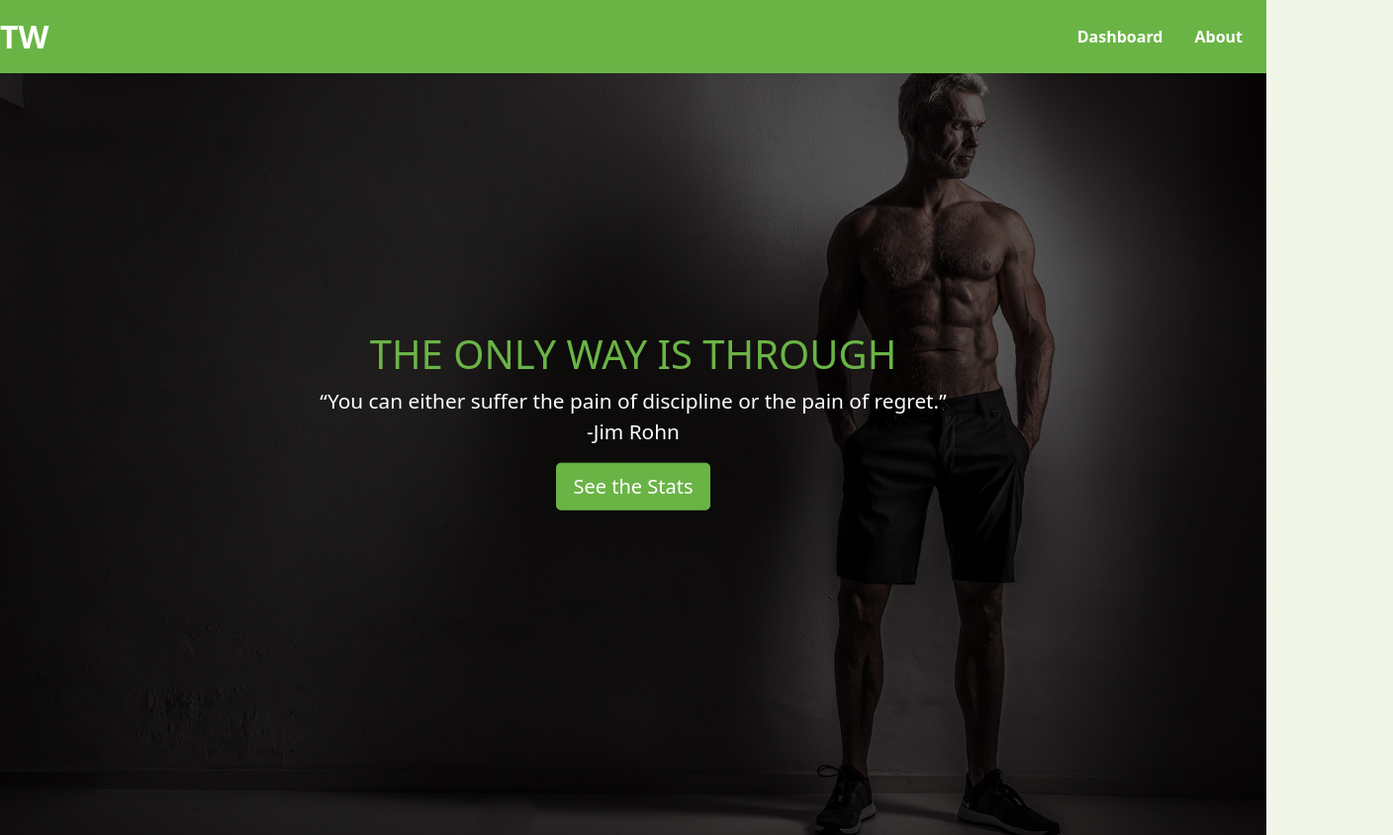
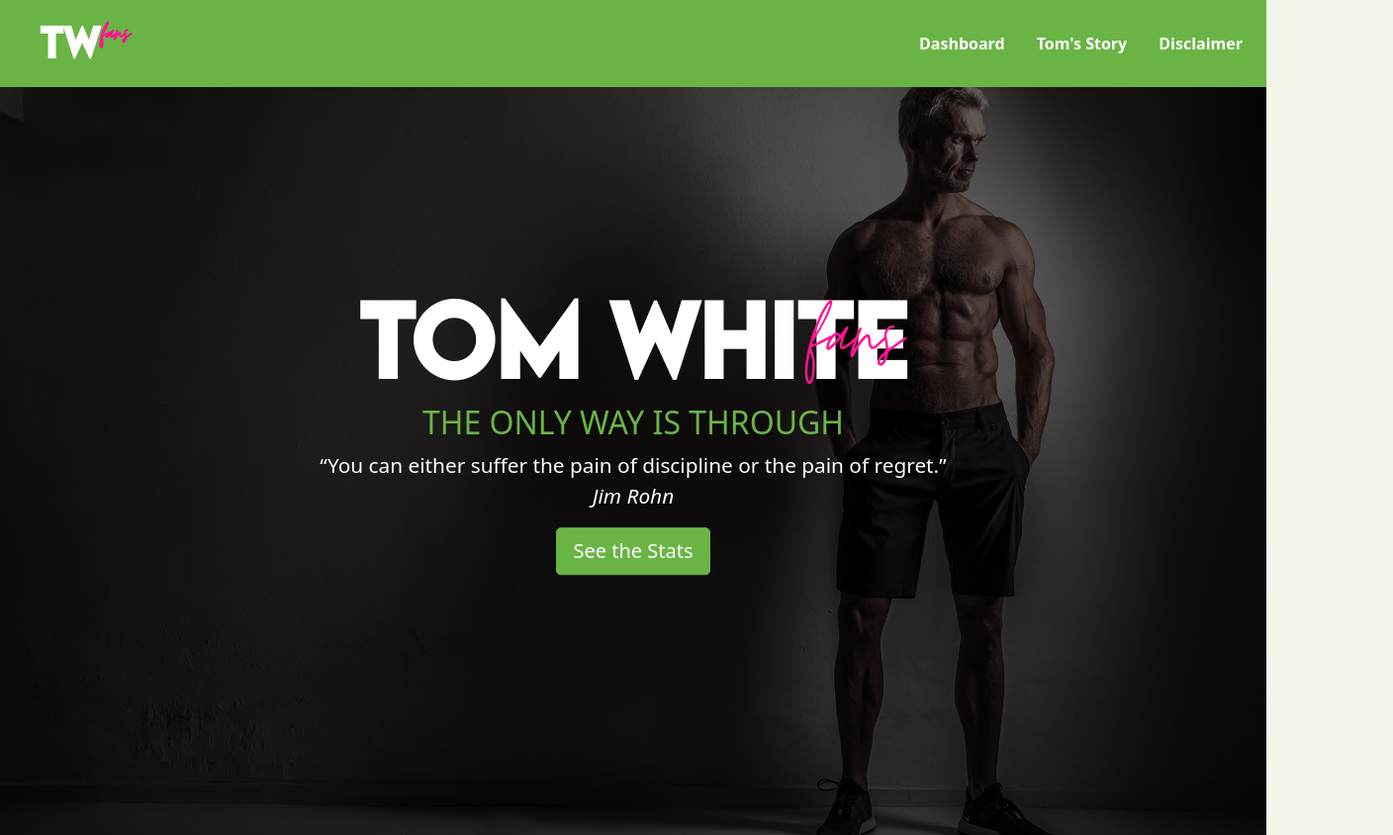
Before and after one commit to micahdougall/micahdougall.github.io, a plain HTML site: page web_pages/index.html in a window 1280 px wide. Shown: the top 844 px of the page at 99% size, 1408 px wide, since content can reach past the window. Drawn offline with nearby package versions, Linux system fonts and the light colour scheme.

Commit message:
Add fonts and header styling

```diff
--- a/web_pages/index.html
+++ b/web_pages/index.html
@@ -21,7 +21,7 @@
 
 <!--Nav bar-->
 <nav class="navbar navbar-expand-md">
-    <a class="navbar-brand logo" href="#">TW</a>
+    <a class="navbar-brand logo" href="#"><span class="align-text-bottom white-logo p-10">TW</span><span class="logo-overlay p-10">fans</span></a>
     <button class="navbar-toggler navbar-dark" type="button" data-toggle="collapse" data-target="#main-navigation">
         <span class="navbar-toggler-icon"></span>
     </button>
@@ -31,11 +31,11 @@
                 <a class="nav-link" href="#dashboard">Dashboard</a>
             </li>
             <li class="nav-item">
-                <a class="nav-link" href="#footer">About</a>
+                <a class="nav-link" href="#story">Tom's Story</a>
             </li>
-            <!--            <li class="nav-item">-->
-            <!--                <a class="nav-link" href="#">Contact</a>-->
-            <!--            </li>-->
+            <li class="nav-item">
+                <a class="nav-link" href="#footer">Disclaimer</a>
+            </li>
         </ul>
     </div>
 </nav>
@@ -44,8 +44,10 @@
 <header class="page-header header container-fluid">
     <div class="overlay">
         <div class="description">
-            <h1>THE ONLY WAY IS THROUGH</h1>
-            <p>“You can either suffer the pain of discipline or the pain of regret.” -Jim Rohn</p>
+            <h1>TOM WHITE</h1>
+            <h2>THE ONLY WAY IS THROUGH</h2>
+            <h3 class="title-overlay">fans</h3>
+            <p>“You can either suffer the pain of discipline or the pain of regret.” <i>Jim Rohn</i></p>
                 <a href="#dashboard">
                 <button class="btn btn-outline-secondary btn-lg">See the Stats</button>
             </a>
@@ -54,7 +56,7 @@
 </header>
 
 <!--Split section-->
-<div class="container features">
+<div class="container features" id="story">
     <div class="row">
         <div class="col-lg-4 col-md-4 col-sm-12">
             <h3 class="feature-title">The Motivation</h3>
--- a/web_pages/main.css
+++ b/web_pages/main.css
@@ -20,10 +20,32 @@ body {
 }
 .navbar-collapse {
     justify-content: flex-end;
-
 }
-.logo {
+.logo .white-logo {
+    margin-left: 1em !important;
+    text-transform: uppercase;
     font-size: 200%;
+    /*font-family: "JetBrains Mono ExtraBold", serif;*/
+    font-family: title-font, serif;
+}
+.logo .logo-overlay {
+    position:absolute;
+    min-height: 400%;
+    min-width: 10%;
+    /*left: 100;*/
+    /*top: 400;*/
+    /*padding-left: 10 !important;*/
+    font-family: moon-time,serif;
+    color: deeppink;
+    font-size: 150%;
+}
+.logo .pink-logo {
+    writing-mode: sideways-lr;
+    font-family: moon-time,serif;
+    color: deeppink;
+    font-size: 250%;
+    /*margin-inside: -10 !important;*/
+    /*padding-left: 10 !important;*/
 }
 .header {
     background-image: url('images/header-background.jpg');
@@ -47,6 +69,23 @@ body {
 	text-align: center;
 }
 .description h1 {
+	color: #ffffff;
+	font-size: 600%;
+    font-weight: bold;
+    /*font-family: fantasy;*/
+    font-family: title-font, serif;
+}
+.description .title-overlay {
+    position:absolute;
+    min-height: 50%;
+    min-width: 170%;
+    left: 0;
+    top: 0;
+    font-family: moon-time,serif;
+    color: deeppink;
+    font-size: 600%;
+}
+.description h2 {
 	color: #6ab446;
 }
 .description p {
@@ -76,6 +115,7 @@ body {
 	font-weight: 700;
 	margin-bottom: 20px;
 	text-transform: uppercase;
+    text-align: center;
 }
 .features img {
 	-webkit-box-shadow: 1px 1px 4px rgba(0, 0, 0, 0.4);
@@ -152,3 +192,12 @@ body {
         margin: 0;
     }
 }
+@font-face {
+    font-family: "moon-time";
+    src: url("fonts/MoonTime-Regular.ttf");
+}
+@font-face {
+    font-family: "title-font";
+    /*src: url("fonts/CaviarDreams_Bold.ttf");*/
+    src: url("fonts/LEMONMILK-Medium.otf");
+}
```
Also changed, not shown: web_pages/fonts/CaviarDreams_Bold.ttf (added), web_pages/fonts/LEMONMILK-Bold.otf (added), web_pages/fonts/LEMONMILK-Medium.otf (added), web_pages/fonts/MoonTime-Regular.otf (added), web_pages/fonts/MoonTime-Regular.ttf (added). Lines whose indentation alone changed are shown as unchanged.
